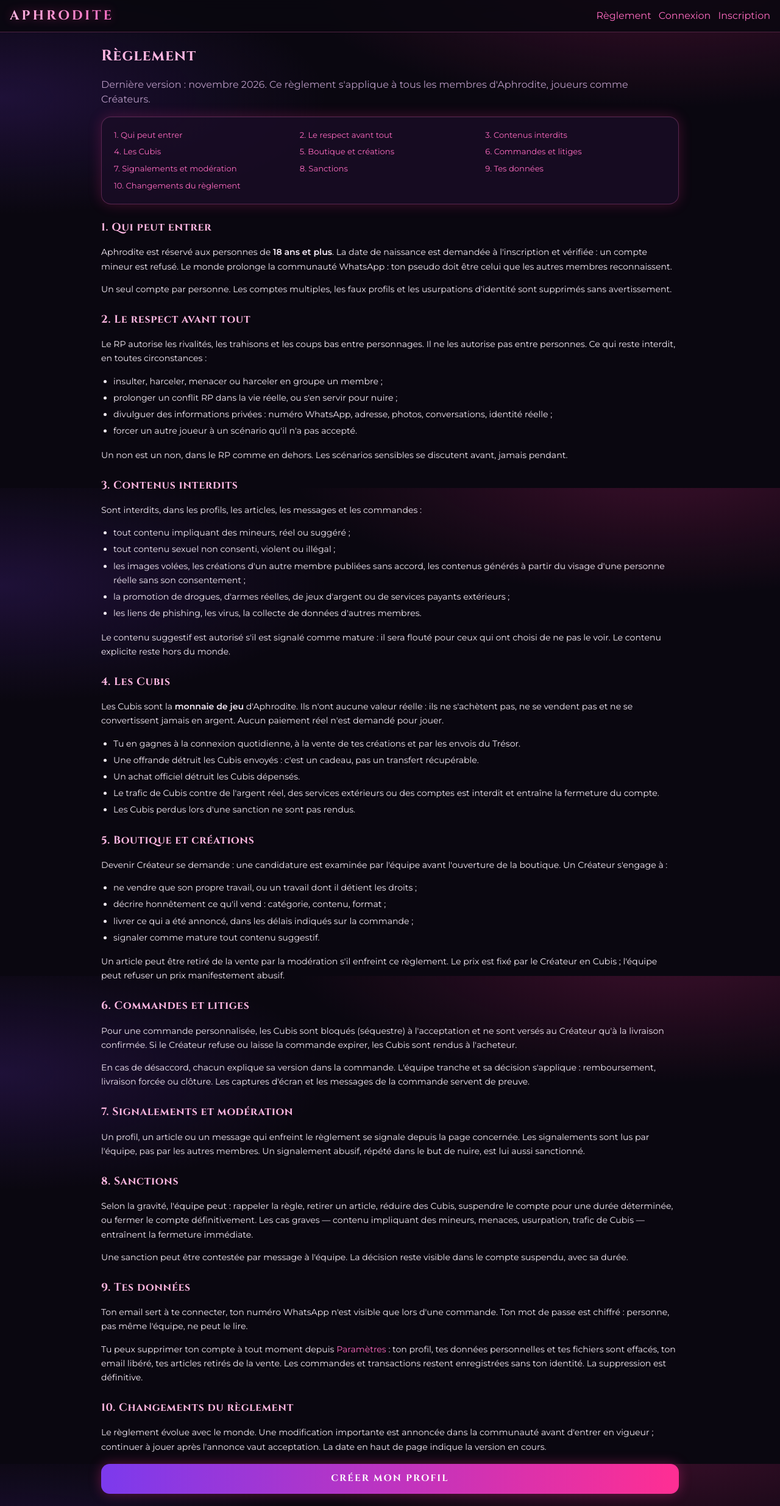
After one commit to H-imiko/Aphrodite_app, a Django app: page /reglement/ in a window 1280 px wide. The commit adds this page. Shown: the whole page at 61% size. Run offline with Django 5.2, Linux system fonts and the light colour scheme; some web fonts are replaced.

Commit message:
Ajoute les parametres, la suppression de compte et le reglement.
Il n'existait aucun moyen de fermer son compte ni de lire les regles avant
de s'inscrire. Parametres regroupe le compte, les liens utiles et une zone
de suppression protegee par mot de passe : le service fermer_compte efface
les donnees personnelles, libere l'email, retire les articles de la vente et
conserve les commandes des autres membres. Le reglement public couvre
l'age, le respect, les contenus, les Cubis, la boutique, les litiges, les
sanctions et les donnees, et il est lie depuis la navigation, l'accueil et
l'inscription.

```diff
--- a/apps/accounts/urls.py
+++ b/apps/accounts/urls.py
@@ -11,5 +11,8 @@ urlpatterns = [
     path("deconnexion/", auth_views.LogoutView.as_view(), name="deconnexion"),
     path("profil/", views.profil, name="profil"),
     path("profil/modifier/", views.modifier_profil, name="modifier_profil"),
+    path("parametres/", views.parametres, name="parametres"),
+    path("parametres/supprimer/", views.supprimer_compte, name="supprimer_compte"),
+    path("reglement/", views.reglement, name="reglement"),
     path("membre/<int:pk>/", views.membre, name="membre"),
 ]
--- a/apps/accounts/views.py
+++ b/apps/accounts/views.py
@@ -1,6 +1,6 @@
 from django.contrib import messages
 from django.db.models import Count
-from django.contrib.auth import login, get_user_model
+from django.contrib.auth import login, logout, get_user_model
 from django.contrib.auth.decorators import login_required
 from django.shortcuts import render, redirect, get_object_or_404
 
@@ -9,7 +9,8 @@ from apps.inventory.models import Equipement
 from apps.offrandes.models import Offrande, OffrandeEnvoyee
 from apps.shop.models import Item
 from apps.social.models import Abonnement
-from .forms import InscriptionForm, ProfilForm
+from .forms import InscriptionForm, ProfilForm, SuppressionCompteForm
+from .services import fermer_compte
 
 User = get_user_model()
 
@@ -57,6 +58,26 @@ def inscription(request):
     return render(request, "accounts/inscription.html", {"form": form})
 
 
+def reglement(request):
+    return render(request, "reglement.html")
+
+
+@login_required
+def parametres(request):
+    return render(request, "accounts/parametres.html")
+
+
+@login_required
+def supprimer_compte(request):
+    form = SuppressionCompteForm(request.POST or None, user=request.user)
+    if request.method == "POST" and form.is_valid():
+        fermer_compte(request.user)
+        logout(request)
+        messages.success(request, "Ton compte est supprimé. Merci d'avoir joué.")
+        return redirect("accueil")
+    return render(request, "accounts/supprimer_compte.html", {"form": form})
+
+
 @login_required
 def profil(request):
     return redirect("membre", pk=request.user.pk)
--- a/static/css/pages.css
+++ b/static/css/pages.css
@@ -238,3 +238,25 @@
 .etape h3 { margin: 0 0 var(--e-2); font-size: var(--t-lg); }
 .etape p { margin: 0; font-size: var(--t-sm); line-height: 1.55; }
 @media (min-width: 640px) { .etapes { grid-template-columns: repeat(3, 1fr); } }
+
+/* ----- Paramètres ----- */
+.parametres { display: grid; gap: 0; }
+.param-ligne { display: flex; align-items: center; justify-content: space-between;
+  gap: var(--e-3); padding: var(--e-3) 0;
+  border-bottom: 1px solid rgba(255, 107, 193, .14); }
+.param-ligne:last-child { border-bottom: none; }
+.param-ligne strong { display: block; font-size: var(--t-md); }
+.param-ligne span { font-size: var(--t-sm); }
+.danger-zone { border-color: rgba(255, 122, 156, .5); }
+.danger-zone h2 { color: #ff7a9c; }
+.danger-zone ul { margin: var(--e-2) 0 var(--e-4); padding-left: var(--e-5); }
+
+/* ----- Règlement ----- */
+.sommaire { display: grid; grid-template-columns: repeat(2, 1fr); gap: var(--e-2);
+  margin-bottom: var(--e-5); font-size: var(--t-sm); }
+.reglement { line-height: 1.65; }
+.reglement h2 { margin-top: var(--e-6); font-size: var(--t-xl); scroll-margin-top: 72px; }
+.reglement p, .reglement li { font-size: var(--t-md); }
+.reglement ul { margin: var(--e-2) 0 var(--e-4); padding-left: var(--e-5); }
+.reglement li { margin-bottom: var(--e-1); }
+@media (min-width: 640px) { .sommaire { grid-template-columns: repeat(3, 1fr); } }
--- a/templates/accueil.html
+++ b/templates/accueil.html
@@ -59,5 +59,7 @@
   <p class="muted">L'inscription prend une minute. Tu choisis ton profil, tu reçois
      tes premiers Cubis, et le monde est à toi.</p>
   <a class="btn lien" href="{% url 'inscription' %}">Créer mon profil</a>
+  <p class="muted mt-12">En créant ton profil, tu acceptes
+     <a href="{% url 'reglement' %}">le règlement</a>.</p>
 </section>
 {% endblock %}
--- a/templates/base.html
+++ b/templates/base.html
@@ -4,11 +4,11 @@
 <head>
   <meta charset="utf-8">
   <meta name="viewport" content="width=device-width, initial-scale=1, viewport-fit=cover">
-  <title>Aphrodite</title>
+  <title>{% block title %}Aphrodite{% endblock %}</title>
   {% comment %} ?v= : changer cette valeur à chaque modification du CSS, sinon les navigateurs gardent l'ancienne feuille en cache. {% endcomment %}
-  <link rel="stylesheet" href="{% static 'css/base.css' %}?v=20261116">
-  <link rel="stylesheet" href="{% static 'css/composants.css' %}?v=20261116">
-  <link rel="stylesheet" href="{% static 'css/pages.css' %}?v=20261116">
+  <link rel="stylesheet" href="{% static 'css/base.css' %}?v=20261117">
+  <link rel="stylesheet" href="{% static 'css/composants.css' %}?v=20261117">
+  <link rel="stylesheet" href="{% static 'css/pages.css' %}?v=20261117">
   {% block head %}{% endblock %}
 </head>
 <body class="{% if user.is_authenticated %}avec-nav{% endif %}">
@@ -29,11 +29,15 @@
         <svg viewBox="0 0 24 24" fill="none" stroke="currentColor" stroke-width="1.6" stroke-linecap="round" stroke-linejoin="round" aria-hidden="true"><path d="M18 15v-4a6 6 0 1 0-12 0v4l-1.5 2.5h15L18 15Z"/><path d="M10 20a2 2 0 0 0 4 0"/></svg>
         {% if nb_notifications %}<span class="pastille">{{ nb_notifications }}</span>{% endif %}
 </a>
+      <a class="icone-nav" href="{% url 'parametres' %}" title="Paramètres" aria-label="Paramètres">
+        <svg viewBox="0 0 24 24" fill="none" stroke="currentColor" stroke-width="1.6" stroke-linejoin="round" aria-hidden="true"><circle cx="12" cy="12" r="3"/><path d="M12 4.5V6M12 18v1.5M4.5 12H6M18 12h1.5M6.7 6.7l1.1 1.1M16.2 16.2l1.1 1.1M17.3 6.7l-1.1 1.1M7.8 16.2l-1.1 1.1"/></svg>
+</a>
       <a class="solde-nav" href="{% url 'portefeuille' %}"><img class="cb" src="{% static 'images/cube_cubis.svg' %}" alt="Cubis"> {% if user.est_divinite %}∞{% else %}{{ user.solde_cubis }}{% endif %}</a>
       <a class="nav-avatar" href="{% url 'profil' %}" title="Mon profil">
         {% if user.avatar %}<img src="{{ user.avatar.url }}" alt="">{% else %}<span>{{ user.pseudo_whatsapp|slice:":1"|upper }}</span>{% endif %}
 </a>
     {% else %}
+      <a href="{% url 'reglement' %}">Règlement</a>
       <a href="{% url 'connexion' %}">Connexion</a>
       <a href="{% url 'inscription' %}">Inscription</a>
     {% endif %}
--- a/templates/moderation/suspendu.html
+++ b/templates/moderation/suspendu.html
@@ -5,9 +5,9 @@
   <meta charset="utf-8">
   <meta name="viewport" content="width=device-width, initial-scale=1">
   <title>Compte suspendu · Aphrodite</title>
-  <link rel="stylesheet" href="{% static 'css/base.css' %}?v=20261116">
-  <link rel="stylesheet" href="{% static 'css/composants.css' %}?v=20261116">
-  <link rel="stylesheet" href="{% static 'css/pages.css' %}?v=20261116">
+  <link rel="stylesheet" href="{% static 'css/base.css' %}?v=20261117">
+  <link rel="stylesheet" href="{% static 'css/composants.css' %}?v=20261117">
+  <link rel="stylesheet" href="{% static 'css/pages.css' %}?v=20261117">
 </head>
 <body>
 <main>
--- /dev/null
+++ b/templates/reglement.html
@@ -0,0 +1,127 @@
+{% extends "base.html" %}
+{% block title %}Règlement — Aphrodite{% endblock %}
+{% block content %}
+<h1>Règlement</h1>
+<p class="muted">Dernière version : novembre 2026. Ce règlement s'applique à tous les
+   membres d'Aphrodite, joueurs comme Créateurs.</p>
+
+<nav class="card sommaire" aria-label="Sommaire du règlement">
+  <a href="#entree">1. Qui peut entrer</a>
+  <a href="#respect">2. Le respect avant tout</a>
+  <a href="#contenus">3. Contenus interdits</a>
+  <a href="#cubis">4. Les Cubis</a>
+  <a href="#boutique">5. Boutique et créations</a>
+  <a href="#commandes">6. Commandes et litiges</a>
+  <a href="#signalements">7. Signalements et modération</a>
+  <a href="#sanctions">8. Sanctions</a>
+  <a href="#donnees">9. Tes données</a>
+  <a href="#changements">10. Changements du règlement</a>
+</nav>
+
+<article class="reglement">
+  <h2 id="entree">1. Qui peut entrer</h2>
+  <p>Aphrodite est réservé aux personnes de <strong>18 ans et plus</strong>. La date de
+     naissance est demandée à l'inscription et vérifiée : un compte mineur est refusé.
+     Le monde prolonge la communauté WhatsApp : ton pseudo doit être celui que les
+     autres membres reconnaissent.</p>
+  <p>Un seul compte par personne. Les comptes multiples, les faux profils et les
+     usurpations d'identité sont supprimés sans avertissement.</p>
+
+  <h2 id="respect">2. Le respect avant tout</h2>
+  <p>Le RP autorise les rivalités, les trahisons et les coups bas entre personnages.
+     Il ne les autorise pas entre personnes. Ce qui reste interdit, en toutes
+     circonstances :</p>
+  <ul>
+    <li>insulter, harceler, menacer ou harceler en groupe un membre ;</li>
+    <li>prolonger un conflit RP dans la vie réelle, ou s'en servir pour nuire ;</li>
+    <li>divulguer des informations privées : numéro WhatsApp, adresse, photos,
+        conversations, identité réelle ;</li>
+    <li>forcer un autre joueur à un scénario qu'il n'a pas accepté.</li>
+  </ul>
+  <p>Un non est un non, dans le RP comme en dehors. Les scénarios sensibles se
+     discutent avant, jamais pendant.</p>
+
+  <h2 id="contenus">3. Contenus interdits</h2>
+  <p>Sont interdits, dans les profils, les articles, les messages et les commandes :</p>
+  <ul>
+    <li>tout contenu impliquant des mineurs, réel ou suggéré ;</li>
+    <li>tout contenu sexuel non consenti, violent ou illégal ;</li>
+    <li>les images volées, les créations d'un autre membre publiées sans accord,
+        les contenus générés à partir du visage d'une personne réelle sans son
+        consentement ;</li>
+    <li>la promotion de drogues, d'armes réelles, de jeux d'argent ou de services
+        payants extérieurs ;</li>
+    <li>les liens de phishing, les virus, la collecte de données d'autres membres.</li>
+  </ul>
+  <p>Le contenu suggestif est autorisé s'il est signalé comme mature : il sera flouté
+     pour ceux qui ont choisi de ne pas le voir. Le contenu explicite reste hors du
+     monde.</p>
+
+  <h2 id="cubis">4. Les Cubis</h2>
+  <p>Les Cubis sont la <strong>monnaie de jeu</strong> d'Aphrodite. Ils n'ont aucune
+     valeur réelle : ils ne s'achètent pas, ne se vendent pas et ne se convertissent
+     jamais en argent. Aucun paiement réel n'est demandé pour jouer.</p>
+  <ul>
+    <li>Tu en gagnes à la connexion quotidienne, à la vente de tes créations et par
+        les envois du Trésor.</li>
+    <li>Une offrande détruit les Cubis envoyés : c'est un cadeau, pas un transfert
+        récupérable.</li>
+    <li>Un achat officiel détruit les Cubis dépensés.</li>
+    <li>Le trafic de Cubis contre de l'argent réel, des services extérieurs ou des
+        comptes est interdit et entraîne la fermeture du compte.</li>
+    <li>Les Cubis perdus lors d'une sanction ne sont pas rendus.</li>
+  </ul>
+
+  <h2 id="boutique">5. Boutique et créations</h2>
+  <p>Devenir Créateur se demande : une candidature est examinée par l'équipe avant
+     l'ouverture de la boutique. Un Créateur s'engage à :</p>
+  <ul>
+    <li>ne vendre que son propre travail, ou un travail dont il détient les droits ;</li>
+    <li>décrire honnêtement ce qu'il vend : catégorie, contenu, format ;</li>
+    <li>livrer ce qui a été annoncé, dans les délais indiqués sur la commande ;</li>
+    <li>signaler comme mature tout contenu suggestif.</li>
+  </ul>
+  <p>Un article peut être retiré de la vente par la modération s'il enfreint ce
+     règlement. Le prix est fixé par le Créateur en Cubis ; l'équipe peut refuser un
+     prix manifestement abusif.</p>
+
+  <h2 id="commandes">6. Commandes et litiges</h2>
+  <p>Pour une commande personnalisée, les Cubis sont bloqués (séquestre) à l'acceptation
+     et ne sont versés au Créateur qu'à la livraison confirmée. Si le Créateur refuse
+     ou laisse la commande expirer, les Cubis sont rendus à l'acheteur.</p>
+  <p>En cas de désaccord, chacun explique sa version dans la commande. L'équipe tranche
+     et sa décision s'applique : remboursement, livraison forcée ou clôture. Les
+     captures d'écran et les messages de la commande servent de preuve.</p>
+
+  <h2 id="signalements">7. Signalements et modération</h2>
+  <p>Un profil, un article ou un message qui enfreint le règlement se signale depuis
+     la page concernée. Les signalements sont lus par l'équipe, pas par les autres
+     membres. Un signalement abusif, répété dans le but de nuire, est lui aussi
+     sanctionné.</p>
+
+  <h2 id="sanctions">8. Sanctions</h2>
+  <p>Selon la gravité, l'équipe peut : rappeler la règle, retirer un article, réduire
+     des Cubis, suspendre le compte pour une durée déterminée, ou fermer le compte
+     définitivement. Les cas graves — contenu impliquant des mineurs, menaces,
+     usurpation, trafic de Cubis — entraînent la fermeture immédiate.</p>
+  <p>Une sanction peut être contestée par message à l'équipe. La décision reste
+     visible dans le compte suspendu, avec sa durée.</p>
+
+  <h2 id="donnees">9. Tes données</h2>
+  <p>Ton email sert à te connecter, ton numéro WhatsApp n'est visible que lors d'une
+     commande. Ton mot de passe est chiffré : personne, pas même l'équipe, ne peut le
+     lire.</p>
+  <p>Tu peux supprimer ton compte à tout moment depuis
+     <a href="{% url 'parametres' %}">Paramètres</a> : ton profil, tes données
+     personnelles et tes fichiers sont effacés, ton email libéré, tes articles retirés
+     de la vente. Les commandes et transactions restent enregistrées sans ton identité.
+     La suppression est définitive.</p>
+
+  <h2 id="changements">10. Changements du règlement</h2>
+  <p>Le règlement évolue avec le monde. Une modification importante est annoncée dans
+     la communauté avant d'entrer en vigueur ; continuer à jouer après l'annonce vaut
+     acceptation. La date en haut de page indique la version en cours.</p>
+</article>
+
+<p class="center mt-16"><a class="btn lien" href="{% url 'inscription' %}">Créer mon profil</a></p>
+{% endblock %}
```
Also changed, not shown: apps/accounts/forms.py (+21 -0 lines), apps/accounts/services.py (added, +45 -0 lines), apps/accounts/tests.py (+46 -1 lines), templates/accounts/parametres.html (added, +40 -0 lines), templates/accounts/supprimer_compte.html (added, +29 -0 lines).
